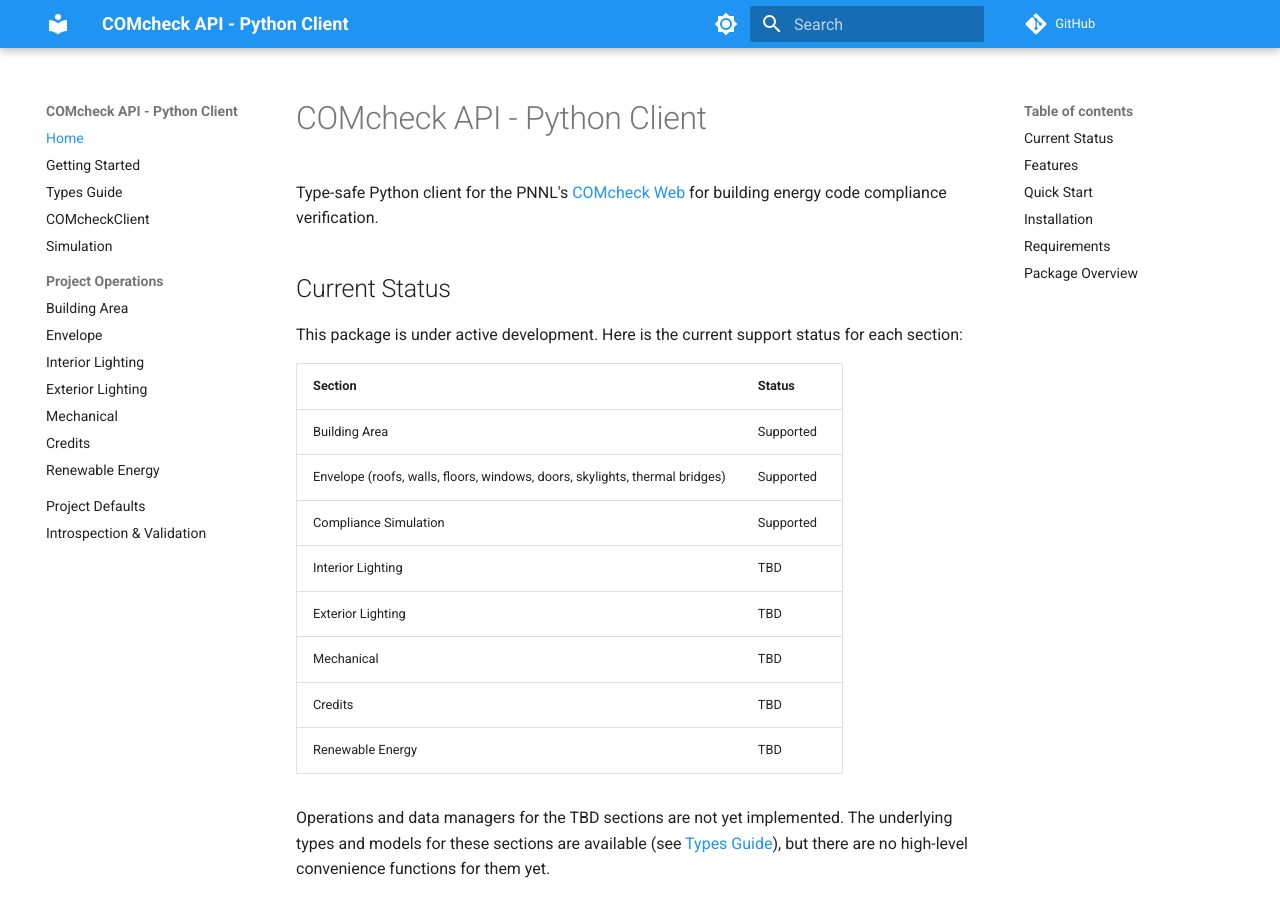
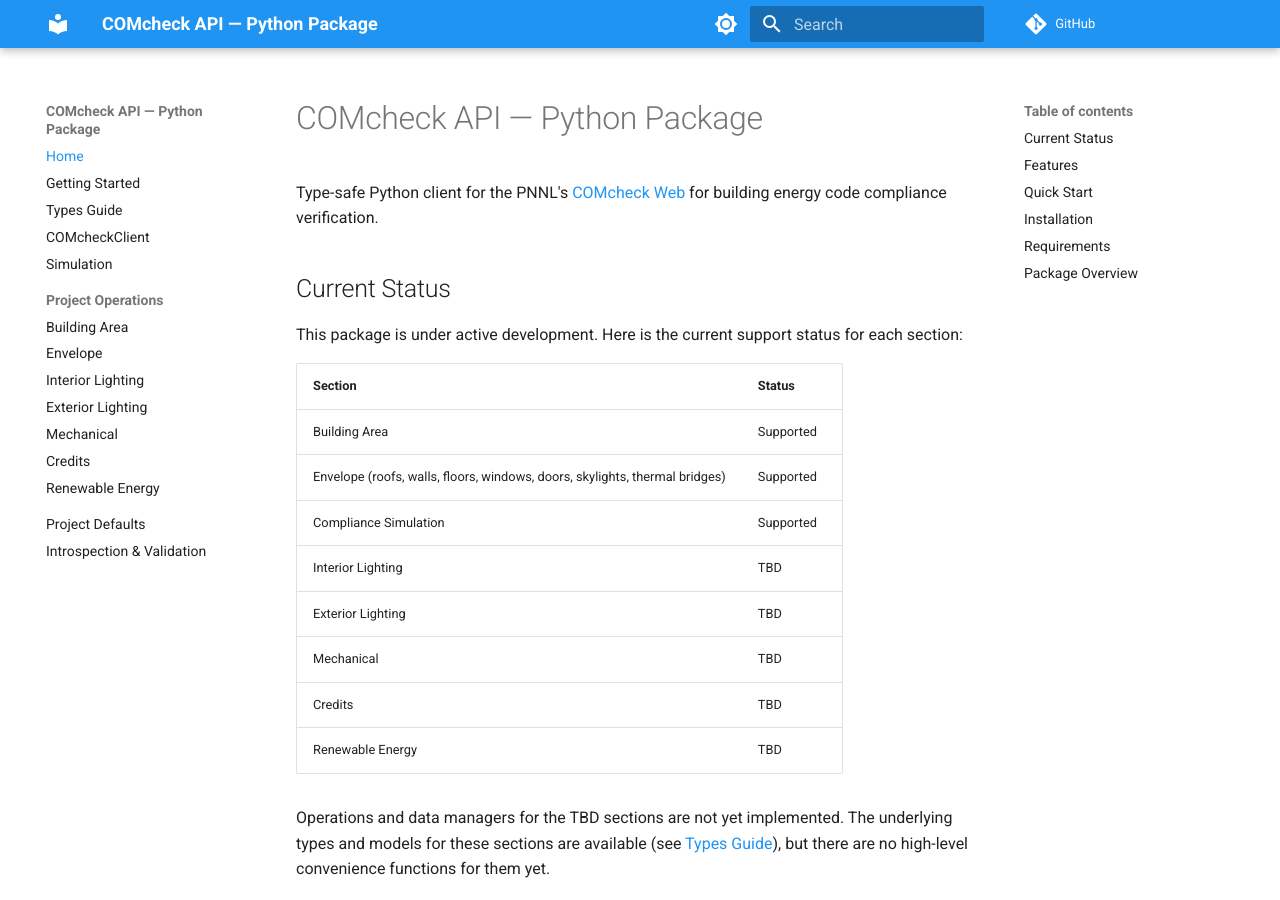
Before and after one commit to pnnl/comcheckweb-api-python, an MkDocs documentation site: the page built from docs_site/index.md, in a window 1280 px wide and 900 px high. Built offline with MkDocs 1.6.1 and Material for MkDocs 9.7.7, drawn with Linux system fonts in a browser that asks for light colours; comment, search, counter and statistics services are not loaded.

Commit message:
Make name and description consistent

```diff
--- a/docs_site/index.md
+++ b/docs_site/index.md
@@ -1,4 +1,4 @@
-# COMcheck API - Python Client
+# COMcheck API — Python Package
 
 Type-safe Python client for the PNNL's [COMcheck Web](https://comcheck.energycode.pnl.gov/) for building energy code compliance verification.
 
--- a/mkdocs.yml
+++ b/mkdocs.yml
@@ -1,4 +1,4 @@
-site_name: COMcheck API - Python Client
+site_name: COMcheck API — Python Package
 site_description: Type-safe Python client for the PNNL COMcheck Web API
 site_url: https://pnnl.github.io/comcheckweb-api-python/
 repo_url: https://github.com/pnnl/comcheckweb-api-python
--- a/pyproject.toml
+++ b/pyproject.toml
@@ -5,7 +5,7 @@
 [project]
 name = "comcheck_api"
 version = "1.0.0"
-description = "COMcheck Web API Python Client"
+description = "COMcheck API Python Package"
 readme = "README.md"
 requires-python = ">=3.12"
 license = "BSD-3-Clause"
```
Also changed, not shown: README.md (+2 -2 lines).
